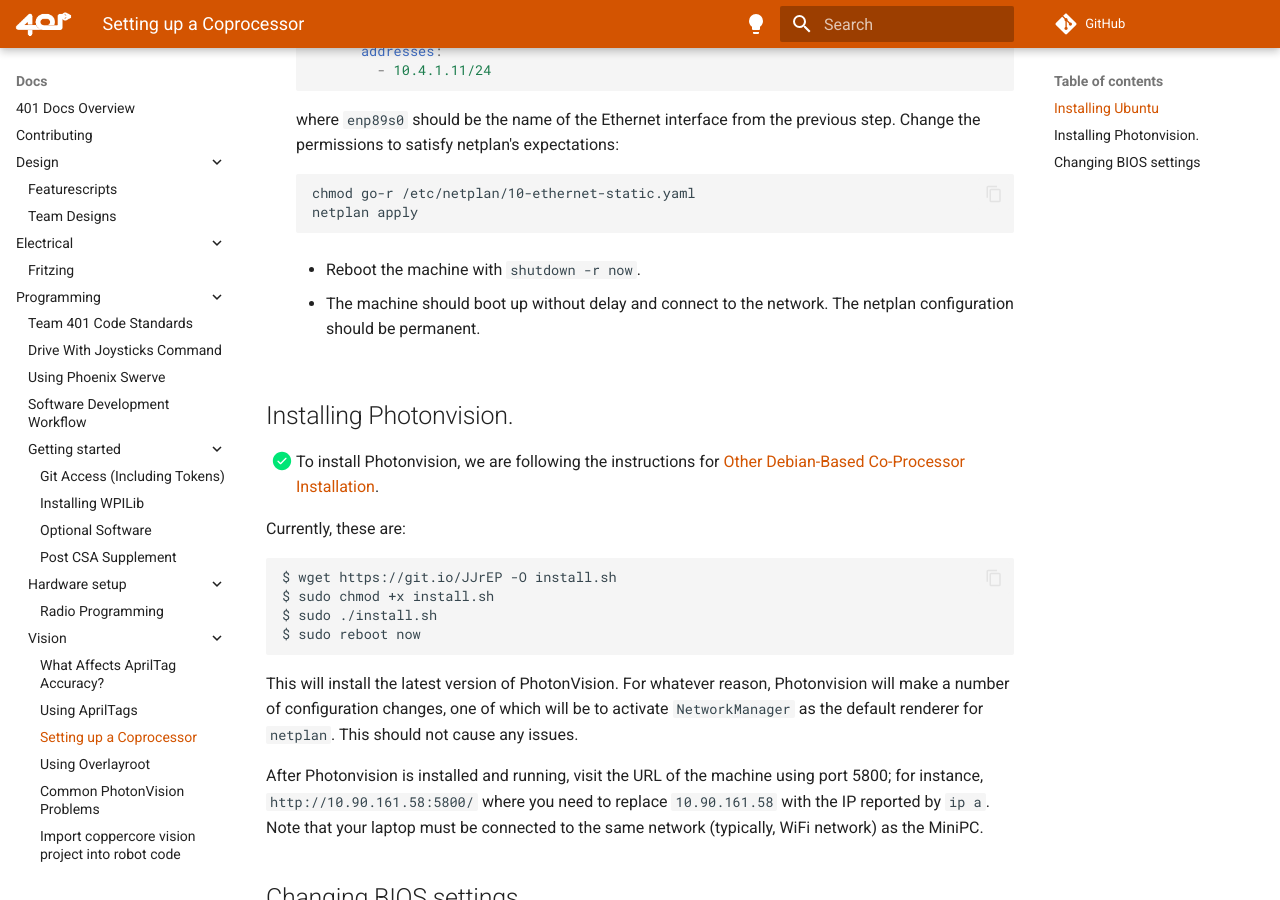
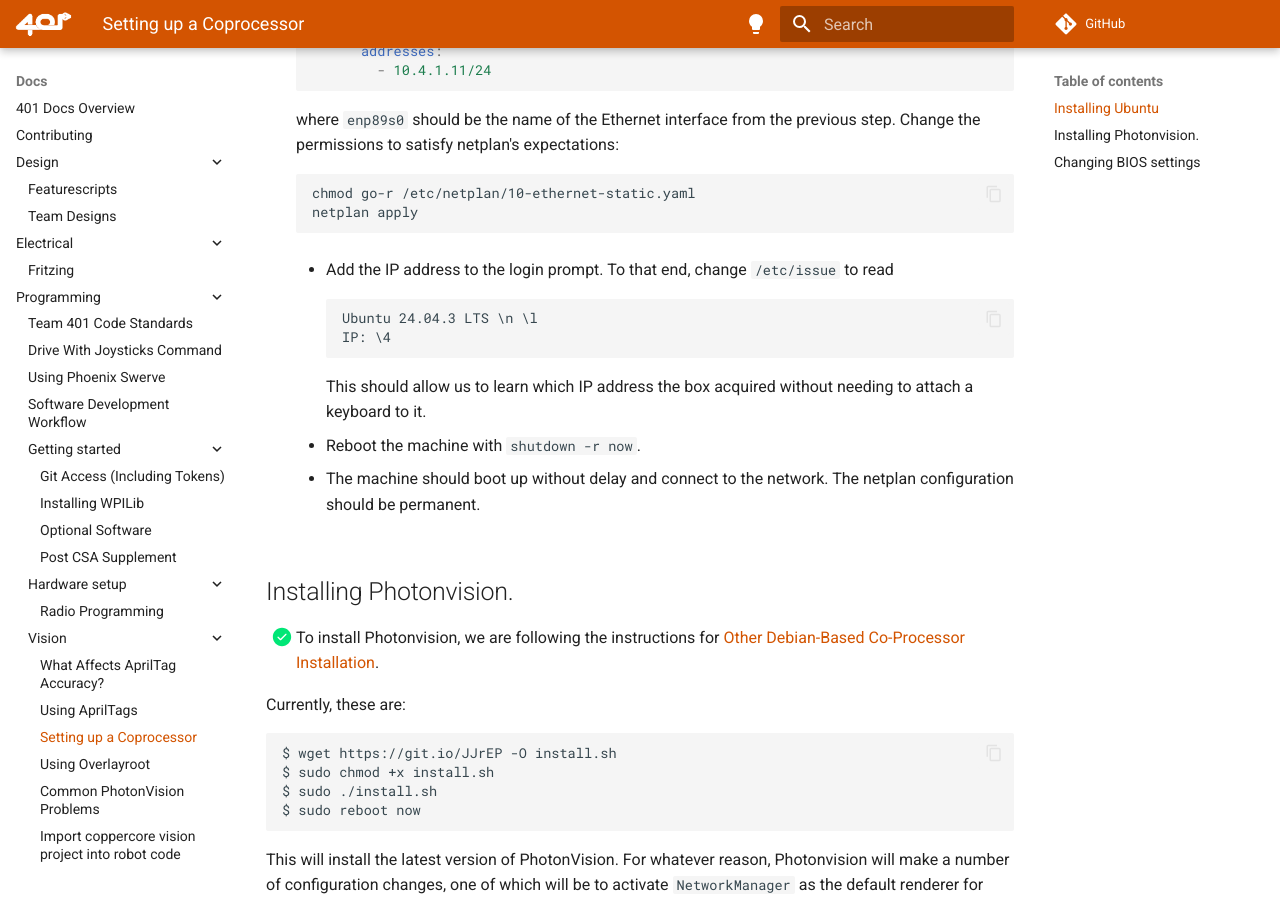
Before and after one commit to team401/Docs, an MkDocs documentation site: the page built from docs/programming/vision/coprocessor-setup.md, in a window 1280 px wide and 900 px high, scrolled down 2736 px. Built offline with MkDocs 1.6.1 and Material for MkDocs 9.7.7, drawn with Linux system fonts in a browser that asks for light colours; plug-ins that fetch from the network failed and are left out; comment, search, counter and statistics services are not loaded.

Commit message:
Added instructions for Windows 11 use and coprocessor IP

````diff
--- a/docs/programming/vision/coprocessor-setup.md
+++ b/docs/programming/vision/coprocessor-setup.md
@@ -125,6 +125,14 @@
     netplan apply
     ```
 
+    - Add the IP address to the login prompt.  To that end, change `/etc/issue` to read
+```
+Ubuntu 24.04.3 LTS \n \l
+IP: \4
+```
+    This should allow us to learn which IP address the box acquired without needing to
+    attach a keyboard to it.
+
     - Reboot the machine with `shutdown -r now`.
 
     - The machine should boot up without delay and connect to the network.
````
Also changed, not shown: 2 other files.
